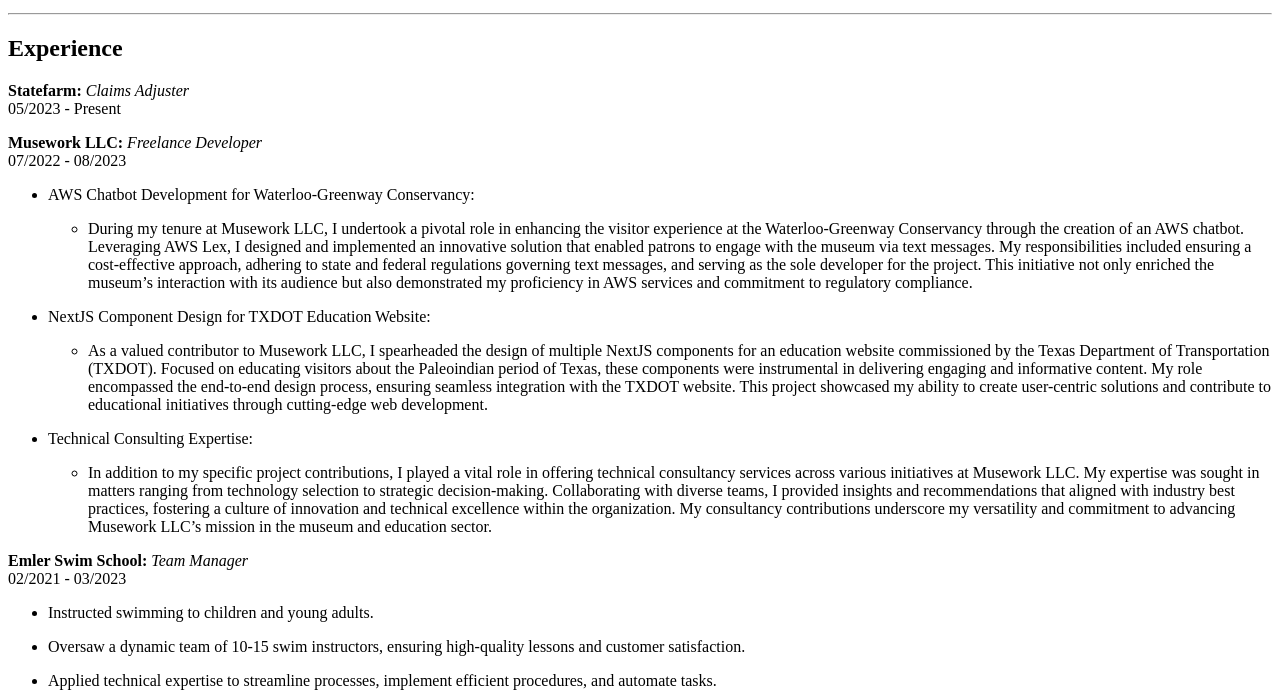
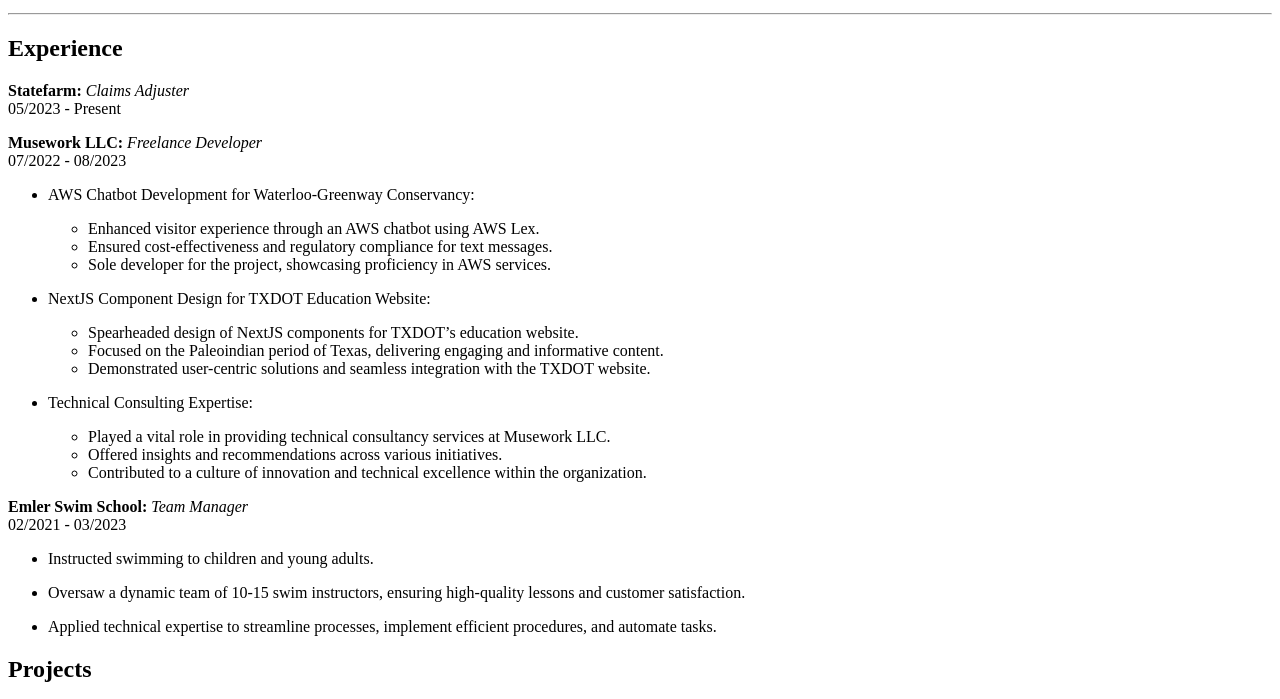
Before and after one commit to DanMyers300/danmyers.net, an Astro site: page /resume in a window 1280 px wide. Shown: the part 101-800 px from the top of the page. Built offline with nearby package versions, Linux system fonts and the light colour scheme; Astro itself is replaced by a stand-in of ours.

Commit message:
updated resume

```diff
--- a/src/pages/resume.md
+++ b/src/pages/resume.md
@@ -22,13 +22,19 @@
 **Musework LLC:** *Freelance Developer* </br> 07/2022 - 08/2023
 
 * AWS Chatbot Development for Waterloo-Greenway Conservancy:
-    * During my tenure at Musework LLC, I undertook a pivotal role in enhancing the visitor experience at the Waterloo-Greenway Conservancy through the creation of an AWS chatbot. Leveraging AWS Lex, I designed and implemented an innovative solution that enabled patrons to engage with the museum via text messages. My responsibilities included ensuring a cost-effective approach, adhering to state and federal regulations governing text messages, and serving as the sole developer for the project. This initiative not only enriched the museum's interaction with its audience but also demonstrated my proficiency in AWS services and commitment to regulatory compliance.
+    * Enhanced visitor experience through an AWS chatbot using AWS Lex.
+    * Ensured cost-effectiveness and regulatory compliance for text messages.
+    * Sole developer for the project, showcasing proficiency in AWS services.
 
 * NextJS Component Design for TXDOT Education Website:
-    * As a valued contributor to Musework LLC, I spearheaded the design of multiple NextJS components for an education website commissioned by the Texas Department of Transportation (TXDOT). Focused on educating visitors about the Paleoindian period of Texas, these components were instrumental in delivering engaging and informative content. My role encompassed the end-to-end design process, ensuring seamless integration with the TXDOT website. This project showcased my ability to create user-centric solutions and contribute to educational initiatives through cutting-edge web development.
+    * Spearheaded design of NextJS components for TXDOT's education website.
+    * Focused on the Paleoindian period of Texas, delivering engaging and informative content.
+    * Demonstrated user-centric solutions and seamless integration with the TXDOT website.
 
 * Technical Consulting Expertise:
-    * In addition to my specific project contributions, I played a vital role in offering technical consultancy services across various initiatives at Musework LLC. My expertise was sought in matters ranging from technology selection to strategic decision-making. Collaborating with diverse teams, I provided insights and recommendations that aligned with industry best practices, fostering a culture of innovation and technical excellence within the organization. My consultancy contributions underscore my versatility and commitment to advancing Musework LLC's mission in the museum and education sector.
+    * Played a vital role in providing technical consultancy services at Musework LLC.
+    * Offered insights and recommendations across various initiatives.
+    * Contributed to a culture of innovation and technical excellence within the organization.
 
 **Emler Swim School:** *Team Manager* </br> 02/2021 - 03/2023
 
@@ -58,6 +64,7 @@
 
 * Resource-Augmented Document Generation:
     * Pioneered resource-augmented document generation by feeding documents from the database into the Language Model Server, enhancing content quality and diversity.
+
 * Solo Development and Full Stack Mastery:
     * Demonstrated autonomy and a comprehensive skill set as the sole Full Stack Developer, handling containerization, application logic, and ensuring a cohesive and efficient system.
 
```
